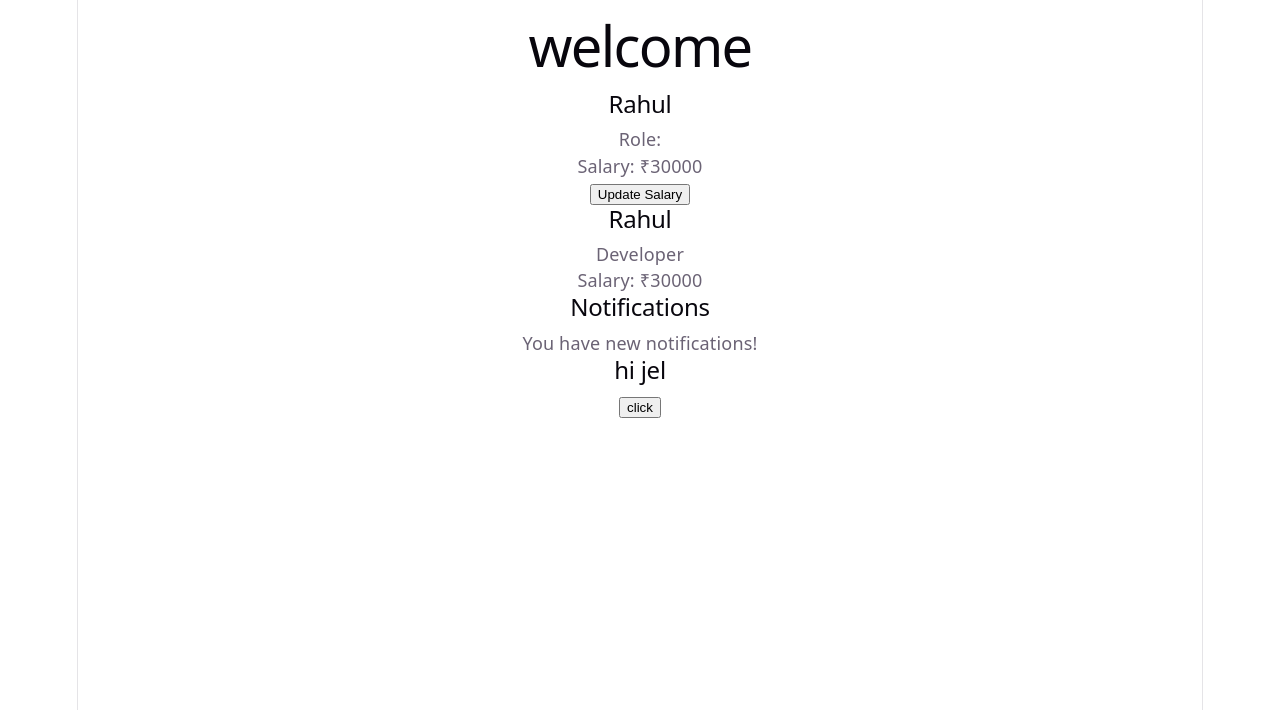
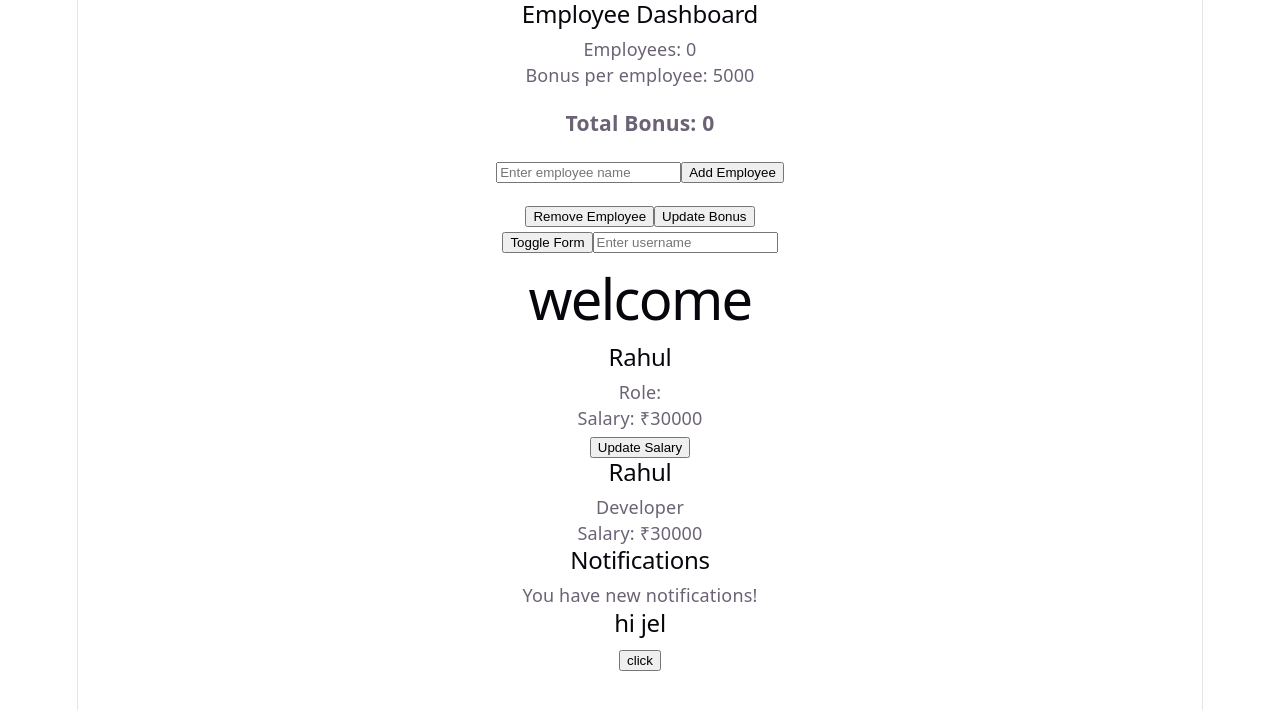
Before and after one commit to hridhikjal-sb/React-learning, a React (Vite) app: page / in a window 1280 px wide. Shown: the top 710 px of the page. Built offline with nearby package versions, Linux system fonts and the light colour scheme.

Commit message:
useStaet practice

```diff
--- a/src/App.jsx
+++ b/src/App.jsx
@@ -1,16 +1,28 @@
 import './App.css'
+import { useState } from 'react'
 import {New} from './New'
 import {hello} from './heelo'
 import { hello1 } from './heelo'
 import { Notifications } from './heelo'
 import { Prop } from './prop'
 import { Use } from './UpdateProps'
+import LoginForm from './login'
+import EmployeeCounter from './empcount'
+
+
 const Button =()=>{
   return <button>click</button>
 }
 
 const App=()=>{
+    const [showForm, setShowForm] = useState(true);
 return <div>
+  <EmployeeCounter/>
+              <button onClick={() => setShowForm(!showForm)}>
+                Toggle Form
+            </button>
+
+            {showForm && <LoginForm />}
   <h1>welcome</h1>
   <Use/>
   <Prop/>
--- /dev/null
+++ b/src/empcount.jsx
@@ -0,0 +1,93 @@
+// Import React's state hook so this component can remember changing values.
+import { useState } from "react";
+
+// Define the employee dashboard component.
+function EmployeeCounter() {
+
+    // Store all added employee names in an array; it starts empty.
+    const [employees, setEmployees] = useState([]);
+
+    // Store the text currently typed into the employee-name input.
+    const [employeeName, setEmployeeName] = useState("");
+
+    // Store the bonus amount paid to each employee.
+    const [bonus, setBonus] = useState(5000);
+
+    // Calculate the total bonus using the per-employee amount and employee count.
+    const totalBonus = bonus * employees.length;
+
+    // Add the typed employee name to the employee list.
+    function addEmployee() {
+        // Remove spaces from the beginning and end of the entered name.
+        const trimmedName = employeeName.trim();
+
+        // Do not add a name if the input is empty or contains only spaces.
+        if (!trimmedName) return;
+
+        // Add the new name while keeping all names already in the list.
+        setEmployees(currentEmployees => [...currentEmployees, trimmedName]);
+
+        // Clear the input after adding the employee.
+        setEmployeeName("");
+    }
+
+    // Remove the most recently added employee, if there is one.
+    function removeEmployee() {
+        setEmployees(currentEmployees => currentEmployees.slice(0, -1));
+    }
+
+    // Render the dashboard and its controls.
+    return (
+        <div>
+            {/* Show the dashboard heading. */}
+            <h2>Employee Dashboard</h2>
+
+            {/* Show how many employees have been added. */}
+            <p>Employees: {employees.length}</p>
+
+            {/* Show the bonus amount for each employee. */}
+            <p>Bonus per employee: {bonus}</p>
+
+            {/* Show the calculated total bonus for all employees. */}
+            <h3>Total Bonus: {totalBonus}</h3>
+
+            {/* Submit the form to add an employee. */}
+            <form onSubmit={event => {
+                // Prevent the browser from reloading the page on form submission.
+                event.preventDefault();
+
+                // Add the entered name to the employee list.
+                addEmployee();
+            }}>
+                {/* Keep the input value in React state as the user types. */}
+                <input
+                    value={employeeName}
+                    onChange={event => setEmployeeName(event.target.value)}
+                    placeholder="Enter employee name"
+                />
+                {/* Submit the form when this button is clicked. */}
+                <button type="submit">Add Employee</button>
+            </form>
+
+            {/* Display every employee name as a list item. */}
+            <ul>
+                {employees.map((employee, index) => (
+                    // Give each list item a key so React can track it.
+                    <li key={`${employee}-${index}`}>{employee}</li>
+                ))}
+            </ul>
+
+            {/* Remove the last employee when clicked. */}
+            <button onClick={removeEmployee}>
+                Remove Employee
+            </button>
+
+            {/* Change the per-employee bonus to 6000 when clicked. */}
+            <button onClick={() => setBonus(6000)}>
+                Update Bonus
+            </button>
+        </div>
+    );
+}
+
+export default EmployeeCounter;
--- /dev/null
+++ b/src/login.jsx
@@ -0,0 +1,16 @@
+import { useState } from 'react'
+
+function LoginForm() {
+
+    const [username, setUsername] = useState("");
+
+    return (
+        <input
+            value={username}
+            onChange={e => setUsername(e.target.value)}
+            placeholder="Enter username"
+        />
+    );
+}
+
+export default LoginForm;
```
